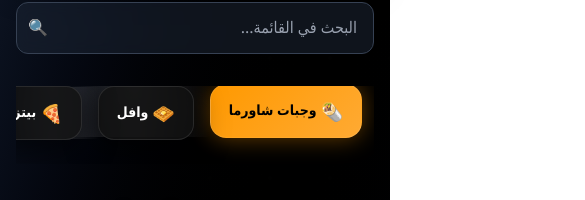
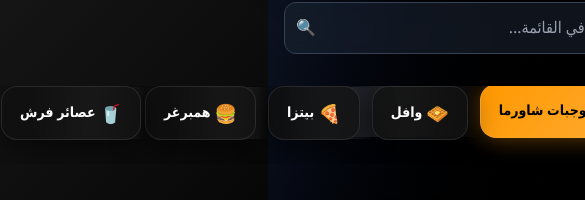
Before and after one commit to ZainEida/EX, a Next.js app: page / in a window 390 px wide. Shown: the part 152-352 px from the top of the page, 585 px wide, since content can reach past the window. Built offline with nearby package versions, Linux system fonts and the light colour scheme.

Commit message:
fix the gap after عصائر فرش

```diff
--- a/src/app/globals.css
+++ b/src/app/globals.css
@@ -246,7 +246,7 @@ body {
   .category-button {
     font-size: 12px;
     padding: 10px 14px;
-    margin-right: 6px;
+    margin-right: 4px;
     flex-shrink: 0;
     min-width: auto;
     white-space: nowrap;
@@ -265,12 +265,16 @@ body {
     -webkit-overflow-scrolling: touch;
     scrollbar-width: none;
     -ms-overflow-style: none;
-    padding-left: 4px;
-    padding-right: 4px;
+    padding-left: 2px;
+    padding-right: 2px;
     width: 100%;
     max-width: 100vw;
     overflow-x: auto;
     overflow-y: hidden;
+    display: flex !important;
+    visibility: visible !important;
+    opacity: 1 !important;
+    gap: 4px;
   }
 
   nav::-webkit-scrollbar {
@@ -293,6 +297,30 @@ body {
     display: flex !important;
     visibility: visible !important;
     opacity: 1 !important;
+  }
+
+  /* Ensure navigation container is properly sized */
+  nav.category-navigation {
+    min-width: max-content;
+    width: 100%;
+    max-width: 100vw;
+    overflow-x: auto;
+    overflow-y: hidden;
+  }
+
+  /* Prevent any CSS from hiding buttons initially */
+  .category-navigation * {
+    display: flex !important;
+    visibility: visible !important;
+    opacity: 1 !important;
+  }
+
+  /* Ensure proper mobile viewport */
+  .category-navigation {
+    -webkit-transform: translateZ(0);
+    transform: translateZ(0);
+    -webkit-backface-visibility: hidden;
+    backface-visibility: hidden;
   }
 }
 
--- a/src/app/page.tsx
+++ b/src/app/page.tsx
@@ -126,7 +126,7 @@ export default function Home() {
           </div>
 
           {/* Category Navigation - 5 Main Buttons */}
-          <nav className="flex gap-2 sm:gap-3 overflow-x-auto scrollbar-hide pb-6 mt-4 justify-start sm:justify-center w-full">
+          <nav className="category-navigation flex gap-1 sm:gap-3 overflow-x-auto scrollbar-hide pb-6 mt-4 justify-start sm:justify-center w-full">
             {categories.map((cat) => (
               <button
                 key={cat.id}
```
